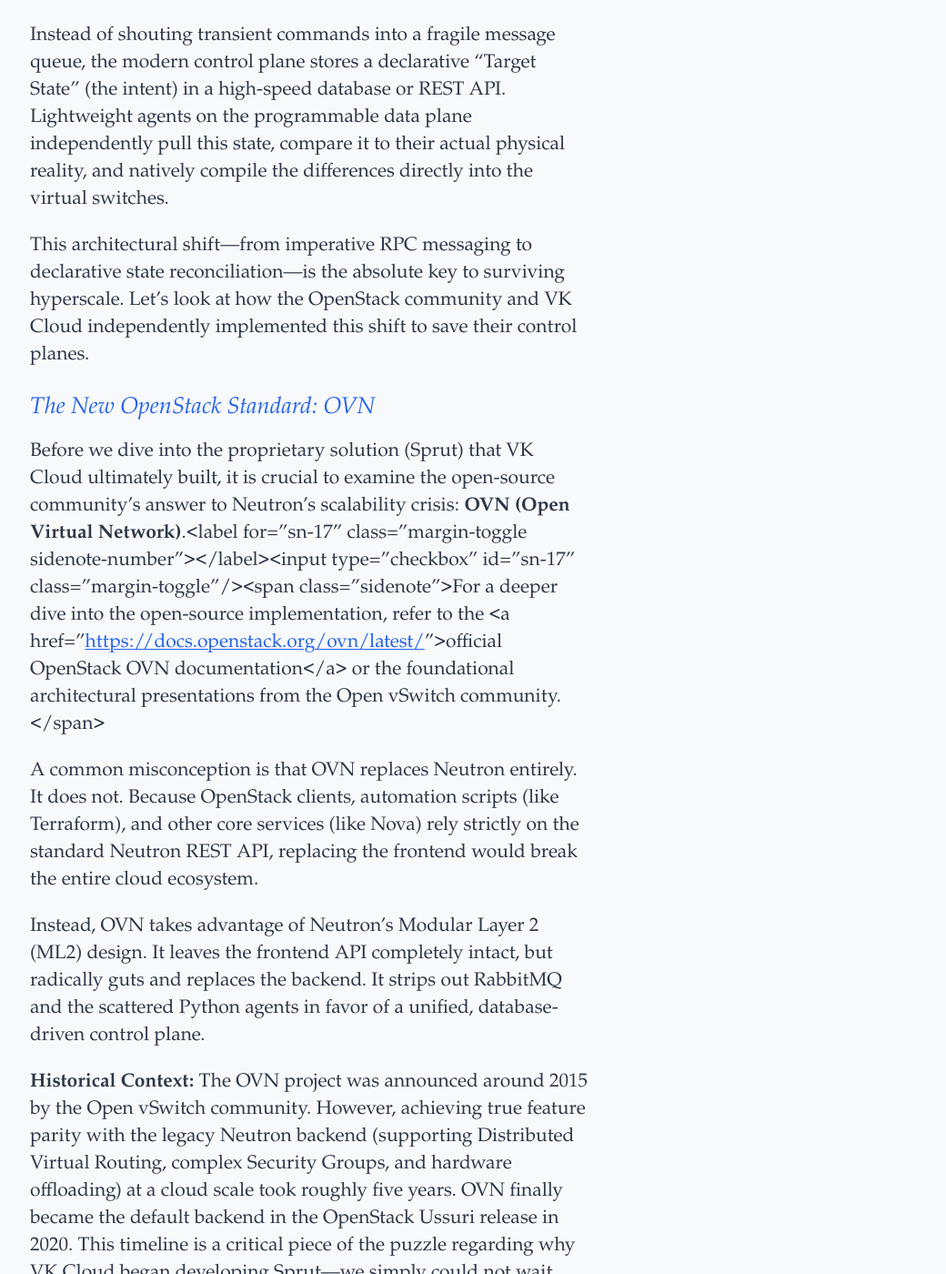
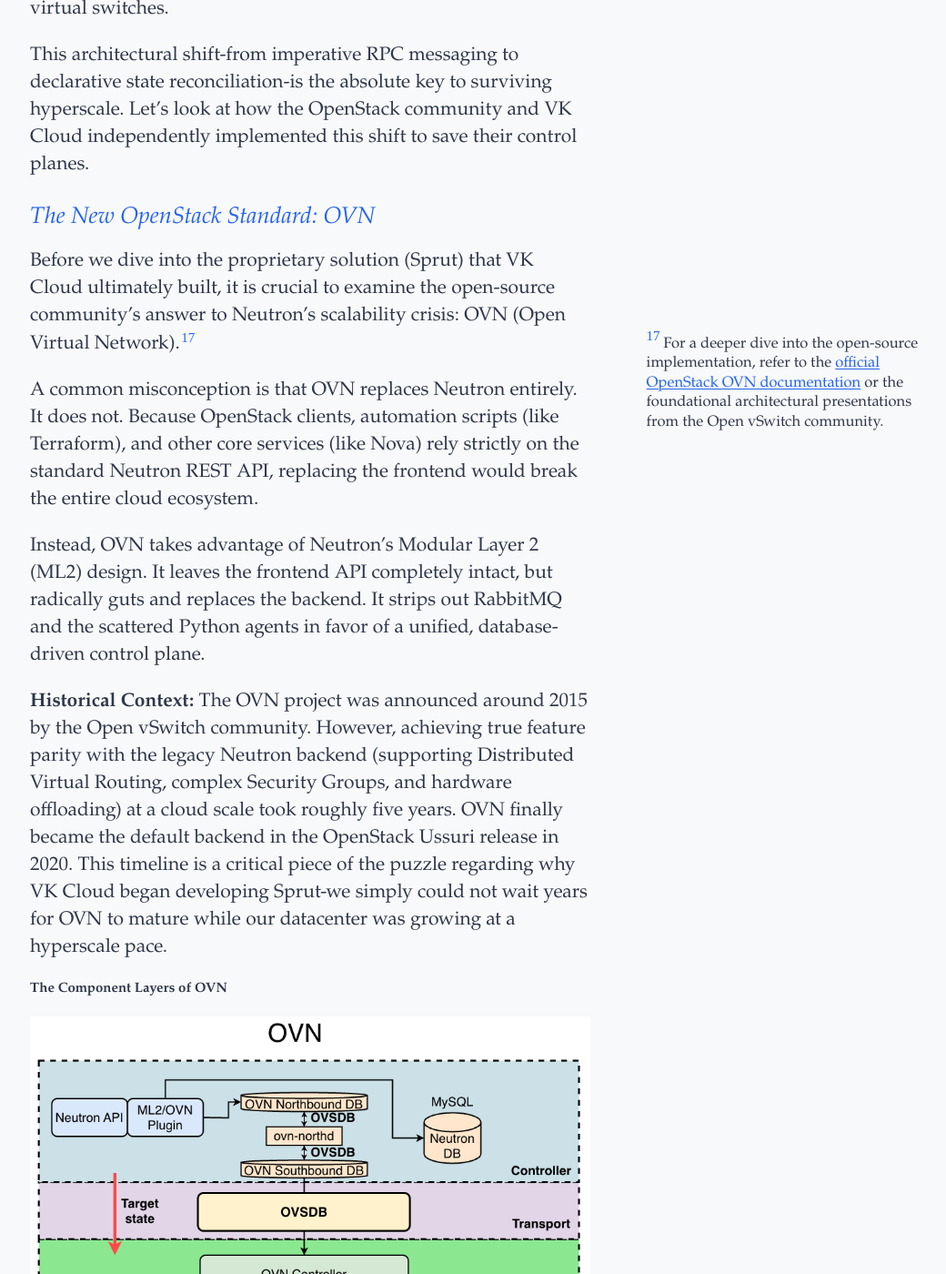
Before and after one commit to IlyaNyrkov/IlyaNyrkov.github.io, a Jekyll site: the page built from _posts/2026-04-17-surviving-200k-ports-why-openstack-neutron-breaks-at-hyperscale.md, in a window 1280 px wide and 1400 px high, scrolled down 19410 px. Shown: the whole window at 91% size, without its empty margins (127-1167 px from the left). Built offline with Jekyll 4.4.1, drawn with Linux system fonts in a browser that asks for light colours; some web fonts are replaced; some of the changed text lies outside the part shown.

Commit message:
fixed broken sidenotes in 200k port article

```diff
--- a/_posts/2026-04-17-surviving-200k-ports-why-openstack-neutron-breaks-at-hyperscale.md
+++ b/_posts/2026-04-17-surviving-200k-ports-why-openstack-neutron-breaks-at-hyperscale.md
@@ -225,23 +225,23 @@
 
 ![alt text](/assets/img/2026-04-17-surviving-200k-ports-why-openstack-neutron-breaks-at-hyperscale/sdn_taxonomy.png)
 
-Looking at the architectural evolution in the diagram above, legacy Neutron was built on the concepts of early network virtualization (Column B). It relied heavily on a top-down, imperative model.\<label for="sn-16" class="margin-toggle sidenote-number"\>\</label\>\<input type="checkbox" id="sn-16" class="margin-toggle"/\>\<span class="sidenote"\>The classical taxonomy in columns A and B is based on Diego Kreutz's foundational 2015 paper, \<em\>"Software-Defined Networking: A Comprehensive Survey."\</em\> While the concepts of plane separation remain true, the strict layer definitions have evolved significantly in modern cloud implementations.\</span\> The central controller didn't just define what the network should look like; it sent explicit, transient RPC messages dictating exactly *how* to configure it, relying on agents to blindly execute heavy Linux shell commands. If a message was dropped, the state broke.
+Looking at the architectural evolution in the diagram above, legacy Neutron was built on the concepts of early network virtualization (Column B). It relied heavily on a top-down, imperative model.<label for="sn-16" class="margin-toggle sidenote-number"></label><input type="checkbox" id="sn-16" class="margin-toggle"/><span class="sidenote">The classical taxonomy in columns A and B is based on Diego Kreutz's foundational 2015 paper, <em>"Software-Defined Networking: A Comprehensive Survey."</em> While the concepts of plane separation remain true, the strict layer definitions have evolved significantly in modern cloud implementations.</span> The central controller didn't just define what the network should look like; it sent explicit, transient RPC messages dictating exactly *how* to configure it, relying on agents to blindly execute heavy Linux shell commands. If a message was dropped, the state broke.
 
 Modern SDNs have shifted to the model shown in Column C. This is the era of Intent-Based APIs, Distributed Control Planes, and Programmable Data Planes.
 
 Instead of shouting transient commands into a fragile message queue, the modern control plane stores a declarative "Target State" (the intent) in a high-speed database or REST API. Lightweight agents on the programmable data plane independently pull this state, compare it to their actual physical reality, and natively compile the differences directly into the virtual switches.
 
-This architectural shift—from imperative RPC messaging to declarative state reconciliation—is the absolute key to surviving hyperscale. Let's look at how the OpenStack community and VK Cloud independently implemented this shift to save their control planes.
+This architectural shift-from imperative RPC messaging to declarative state reconciliation-is the absolute key to surviving hyperscale. Let's look at how the OpenStack community and VK Cloud independently implemented this shift to save their control planes.
 
 ### The New OpenStack Standard: OVN
 
-Before we dive into the proprietary solution (Sprut) that VK Cloud ultimately built, it is crucial to examine the open-source community's answer to Neutron's scalability crisis: **OVN (Open Virtual Network)**.\<label for="sn-17" class="margin-toggle sidenote-number"\>\</label\>\<input type="checkbox" id="sn-17" class="margin-toggle"/\>\<span class="sidenote"\>For a deeper dive into the open-source implementation, refer to the \<a href="[https://docs.openstack.org/ovn/latest/](https://www.google.com/search?q=https://docs.openstack.org/ovn/latest/)"\>official OpenStack OVN documentation\</a\> or the foundational architectural presentations from the Open vSwitch community.\</span\>
+Before we dive into the proprietary solution (Sprut) that VK Cloud ultimately built, it is crucial to examine the open-source community's answer to Neutron's scalability crisis: OVN (Open Virtual Network).<label for="sn-17" class="margin-toggle sidenote-number"></label><input type="checkbox" id="sn-17" class="margin-toggle"/><span class="sidenote">For a deeper dive into the open-source implementation, refer to the <a href="https://docs.openstack.org/ovn/latest/">official OpenStack OVN documentation</a> or the foundational architectural presentations from the Open vSwitch community.</span>
 
 A common misconception is that OVN replaces Neutron entirely. It does not. Because OpenStack clients, automation scripts (like Terraform), and other core services (like Nova) rely strictly on the standard Neutron REST API, replacing the frontend would break the entire cloud ecosystem.
 
 Instead, OVN takes advantage of Neutron's Modular Layer 2 (ML2) design. It leaves the frontend API completely intact, but radically guts and replaces the backend. It strips out RabbitMQ and the scattered Python agents in favor of a unified, database-driven control plane.
 
-**Historical Context:** The OVN project was announced around 2015 by the Open vSwitch community. However, achieving true feature parity with the legacy Neutron backend (supporting Distributed Virtual Routing, complex Security Groups, and hardware offloading) at a cloud scale took roughly five years. OVN finally became the default backend in the OpenStack Ussuri release in 2020. This timeline is a critical piece of the puzzle regarding why VK Cloud began developing Sprut—we simply could not wait years for OVN to mature while our datacenter was growing at a hyperscale pace.
+**Historical Context:** The OVN project was announced around 2015 by the Open vSwitch community. However, achieving true feature parity with the legacy Neutron backend (supporting Distributed Virtual Routing, complex Security Groups, and hardware offloading) at a cloud scale took roughly five years. OVN finally became the default backend in the OpenStack Ussuri release in 2020. This timeline is a critical piece of the puzzle regarding why VK Cloud began developing Sprut-we simply could not wait years for OVN to mature while our datacenter was growing at a hyperscale pace.
 
 #### The Component Layers of OVN
 
@@ -294,12 +294,12 @@
 When VK Cloud realized that legacy Neutron could no longer support our hyperscale growth, we established a strict set of requirements for a replacement SDN:
 
 1.  **100% Feature Parity:** Existing customer features could not be disabled.
-2.  **L3 ToR Architecture:** Data center networks were built on an "L3 per rack" principle, requiring external traffic to be routed via BGP to the Top-of-Rack switches.\<label for="sn-18" class="margin-toggle sidenote-number"\>\</label\>\<input type="checkbox" id="sn-18" class="margin-toggle"/\>\<span class="sidenote"\>L3 Top-of-Rack routing inherently breaks legacy Layer 2 broadcast protocols like VRRP, forcing the new SDN to handle High Availability routing natively without relying on broadcast domains.\</span\>
+2.  **L3 ToR Architecture:** Data center networks were built on an "L3 per rack" principle, requiring external traffic to be routed via BGP to the Top-of-Rack switches.<label for="sn-18" class="margin-toggle sidenote-number"></label><input type="checkbox" id="sn-18" class="margin-toggle"/><span class="sidenote">L3 Top-of-Rack routing inherently breaks legacy Layer 2 broadcast protocols like VRRP, forcing the new SDN to handle High Availability routing natively without relying on broadcast domains.</span>
 3.  **Massive Scalability:** The control plane had to shard or scale horizontally to eliminate bottlenecks.
 4.  **Seamless Migration:** We needed to migrate 160,000+ VMs with zero downtime.
 5.  **Customization:** We required an open, modifiable architecture (unlike OVN) to rapidly build proprietary features.
 
-Open-source alternatives like Tungsten Fabric were too complex and poorly documented for our timeline. Rewriting Neutron was a dead end. And OVN was still immature. Faced with these limitations, VK Cloud built **Sprut**—a custom, highly scalable SDN designed specifically to survive hyperscale workloads, written in approximately 15,000 lines of highly efficient code.
+Open-source alternatives like Tungsten Fabric were too complex and poorly documented for our timeline. Rewriting Neutron was a dead end. And OVN was still immature. Faced with these limitations, VK Cloud built **Sprut**-a custom, highly scalable SDN designed specifically to survive hyperscale workloads, written in approximately 15,000 lines of highly efficient code.
 
 #### The Closed Control Loop
 
@@ -360,7 +360,7 @@
 
 ### Pre-Calculated State: Stopping the Database Lock
 
-The single biggest failure point during a Neutron recovery is the central database. When 3,000 Neutron agents ask for a Full Sync, the ML2 plugin has to construct the state *on the fly*. It queries the MySQL database and executes thousands of heavy, multi-table `JOIN` queries simultaneously to figure out how security groups, subnets, and ports relate to each specific hypervisor. MySQL immediately locks up under the CPU load.\<label for="sn-19" class="margin-toggle sidenote-number"\>\</label\>\<input type="checkbox" id="sn-19" class="margin-toggle"/\>\<span class="sidenote"\>Relational databases like MySQL use row-level or table-level locking during complex read/write transactions to maintain ACID compliance. When thousands of concurrent \<code\>JOIN\</code\> queries hit the database, these locks queue up, stalling the entire application layer.\</span\>
+The single biggest failure point during a Neutron recovery is the central database. When 3,000 Neutron agents ask for a Full Sync, the ML2 plugin has to construct the state on the fly. It queries the MySQL database and executes thousands of heavy, multi-table JOIN queries simultaneously to figure out how security groups, subnets, and ports relate to each specific hypervisor. MySQL immediately locks up under the CPU load.<label for="sn-19" class="margin-toggle sidenote-number"></label><input type="checkbox" id="sn-19" class="margin-toggle"/><span class="sidenote">Relational databases like MySQL use row-level or table-level locking during complex read/write transactions to maintain ACID compliance. When thousands of concurrent <code>JOIN</code> queries hit the database, these locks queue up, stalling the entire application layer.</span>
 
 Both OVN and Sprut solve this by cleanly separating "Cloud Management" (Neutron DB) from "Network Logic" (OVSDB / Sprut DB).
 
@@ -371,12 +371,12 @@
 
 ### The Right Transport: State Sync vs. RPC Queues
 
-When OpenStack was designed in 2010, architectural standards dictated that all services must communicate via an AMQP message broker (RabbitMQ). This is excellent for asynchronous, one-off tasks—like instructing Nova to start a VM. However, configuring a dataplane requires continuous *state synchronization*. Using a task queue for massive state replication is like trying to stream a 4K movie through the postal service. Furthermore, an RPC request is inherently a two-way, locking transaction that scales poorly.
+When OpenStack was designed in 2010, architectural standards dictated that all services must communicate via an AMQP message broker (RabbitMQ). This is excellent for asynchronous, one-off tasks-like instructing Nova to start a VM. However, configuring a dataplane requires continuous *state synchronization*. Using a task queue for massive state replication is like trying to stream a 4K movie through the postal service. Furthermore, an RPC request is inherently a two-way, locking transaction that scales poorly.
 
 Modern SDNs abandoned the queue in favor of protocols actually designed for state replication:
 
-  * **OVSDB Read Replicas:** OVN uses the OVSDB protocol, which operates on a Raft cluster.\<label for="sn-20" class="margin-toggle sidenote-number"\>\</label\>\<input type="checkbox" id="sn-20" class="margin-toggle"/\>\<span class="sidenote"\>Raft is a consensus algorithm designed to manage a replicated log. It allows a cluster of servers to maintain a highly available state machine, guaranteeing that all nodes agree on the data even if some servers fail.\</span\> You have one Leader for writes and multiple Followers for reads. When 3,000 hypervisors wake up, they connect to the read-only Followers, instantly distributing the stampede load across the cluster.
-  * **HTTP REST Caching:** Sprut utilizes a standard HTTP REST API. If 3,000 nodes execute standard `GET` requests simultaneously, the autoscaling API fleet—backed by standard load balancers and caching layers—easily serves the pre-calculated Target State.\<label for="sn-21" class="margin-toggle sidenote-number"\>\</label\>\<input type="checkbox" id="sn-21" class="margin-toggle"/\>\<span class="sidenote"\>Standard REST HTTP allows for the use of ETags. If an agent requests state and the ETag hasn't changed, the server just returns a \<code\>304 Not Modified\</code\> header without sending a payload, saving massive amounts of bandwidth.\</span\> There are no fragile message queues to overflow and no timeout-retry loops.
+  * **OVSDB Read Replicas:** OVN uses the OVSDB protocol, which operates on a Raft cluster.<label for="sn-20" class="margin-toggle sidenote-number"></label><input type="checkbox" id="sn-20" class="margin-toggle"/><span class="sidenote">Raft is a consensus algorithm designed to manage a replicated log. It allows a cluster of servers to maintain a highly available state machine, guaranteeing that all nodes agree on the data even if some servers fail.</span> You have one Leader for writes and multiple Followers for reads. When 3,000 hypervisors wake up, they connect to the read-only Followers, instantly distributing the stampede load across the cluster.
+  * **HTTP REST Caching:** Sprut utilizes a standard HTTP REST API. If 3,000 nodes execute standard GET requests simultaneously, the autoscaling API fleet-backed by standard load balancers and caching layers-easily serves the pre-calculated Target State.<label for="sn-21" class="margin-toggle sidenote-number"></label><input type="checkbox" id="sn-21" class="margin-toggle"/><span class="sidenote">Standard REST HTTP allows for the use of ETags. If an agent requests state and the ETag hasn't changed, the server just returns a <code>304 Not Modified</code> header without sending a payload, saving massive amounts of bandwidth.</span> There are no fragile message queues to overflow and no timeout-retry loops.
 
 ### Payload Efficiency: Micro-Diffs vs. Megabytes
 
@@ -391,7 +391,7 @@
 
 Finally, we must look at what the agents are actually forced to *do* when they receive their state.
 
-In a legacy Neutron deployment, the 3,000 compute nodes primarily run the `ovs-agent`. While routing and DHCP are kept on separate Network Nodes, the `ovs-agent` is still responsible for port bindings and Security Groups. To restore a node, the bloated Python agent must execute hundreds of heavy Linux shell commands (like `iptables` or `ovs-ofctl`) to wire up the host.\<label for="sn-22" class="margin-toggle sidenote-number"\>\</label\>\<input type="checkbox" id="sn-22" class="margin-toggle"/\>\<span class="sidenote"\>Historically, Neutron used \<code\>iptables\</code\> and Linux bridges alongside OVS to handle Security Groups because OVS lacked native stateful firewall capabilities. Modern OVS supports native connection tracking (conntrack), eliminating the heavy Linux bridge overhead.\</span\> This grinds the hypervisor's CPU to a halt and drastically slows down the central queue processing.
+In a legacy Neutron deployment, the 3,000 compute nodes primarily run the `ovs-agent`. While routing and DHCP are kept on separate Network Nodes, the `ovs-agent` is still responsible for port bindings and Security Groups. To restore a node, the bloated Python agent must execute hundreds of heavy Linux shell commands (like `iptables` or `ovs-ofctl`) to wire up the host.<label for="sn-22" class="margin-toggle sidenote-number"></label><input type="checkbox" id="sn-22" class="margin-toggle"/><span class="sidenote">Historically, Neutron used <code>iptables</code> and Linux bridges alongside OVS to handle Security Groups because OVS lacked native stateful firewall capabilities. Modern OVS supports native connection tracking (conntrack), eliminating the heavy Linux bridge overhead.</span> This grinds the hypervisor's CPU to a halt and drastically slows down the central queue processing.
 
 Modern SDNs bypass this messy execution model entirely:
 
@@ -406,11 +406,11 @@
 
 1. State Synchronization Beats Message Queues: Task queues (like RabbitMQ) are for asynchronous events ("Start this VM"). They are the wrong tool for continuous dataplane replication. For massive state synchronization, you must use purpose-built database replication protocols (like Raft-backed OVSDB) or heavily cached HTTP REST APIs.
 
-2. Declarative (Closed-Loop) Beats Imperative: Systems fail when agents wait passively for transient instructions. Modern agents must be autonomous—continuously polling a declarative "Target State" and natively reconciling the differences against their local hardware.
+2. Declarative (Closed-Loop) Beats Imperative: Systems fail when agents wait passively for transient instructions. Modern agents must be autonomous-continuously polling a declarative "Target State" and natively reconciling the differences against their local hardware.
 
 3. Pre-Calculation Prevents Database Locks: Never design a system that generates complex state on the fly during a recovery storm. The control plane must continuously pre-compile high-level API intent into low-level dataplane rules in the background, so recovery is just a fast, lock-free database "Read."
 
-4. Strict Separation of Concerns (SDN vs. NFV): Do not force compute hypervisors to process heavy network services (DHCP, NAT, Metadata). Keep compute agents lightweight—focused purely on simple L2 switching and Dijkstra routing—and offload the heavy stateful services to dedicated Network Nodes. This keeps the recovery payload tiny and saves CPU cycles for the paying tenants.
+4. Strict Separation of Concerns (SDN vs. NFV): Do not force compute hypervisors to process heavy network services (DHCP, NAT, Metadata). Keep compute agents lightweight-focused purely on simple L2 switching and Dijkstra routing-and offload the heavy stateful services to dedicated Network Nodes. This keeps the recovery payload tiny and saves CPU cycles for the paying tenants.
 
 #### The Next Challenge: Swapping the Engine in Flight
 Designing a modern SDN that solves these mathematical bottlenecks on paper is a massive engineering achievement. But architecting a new system is only half the battle. The true nightmare is operational.
```
